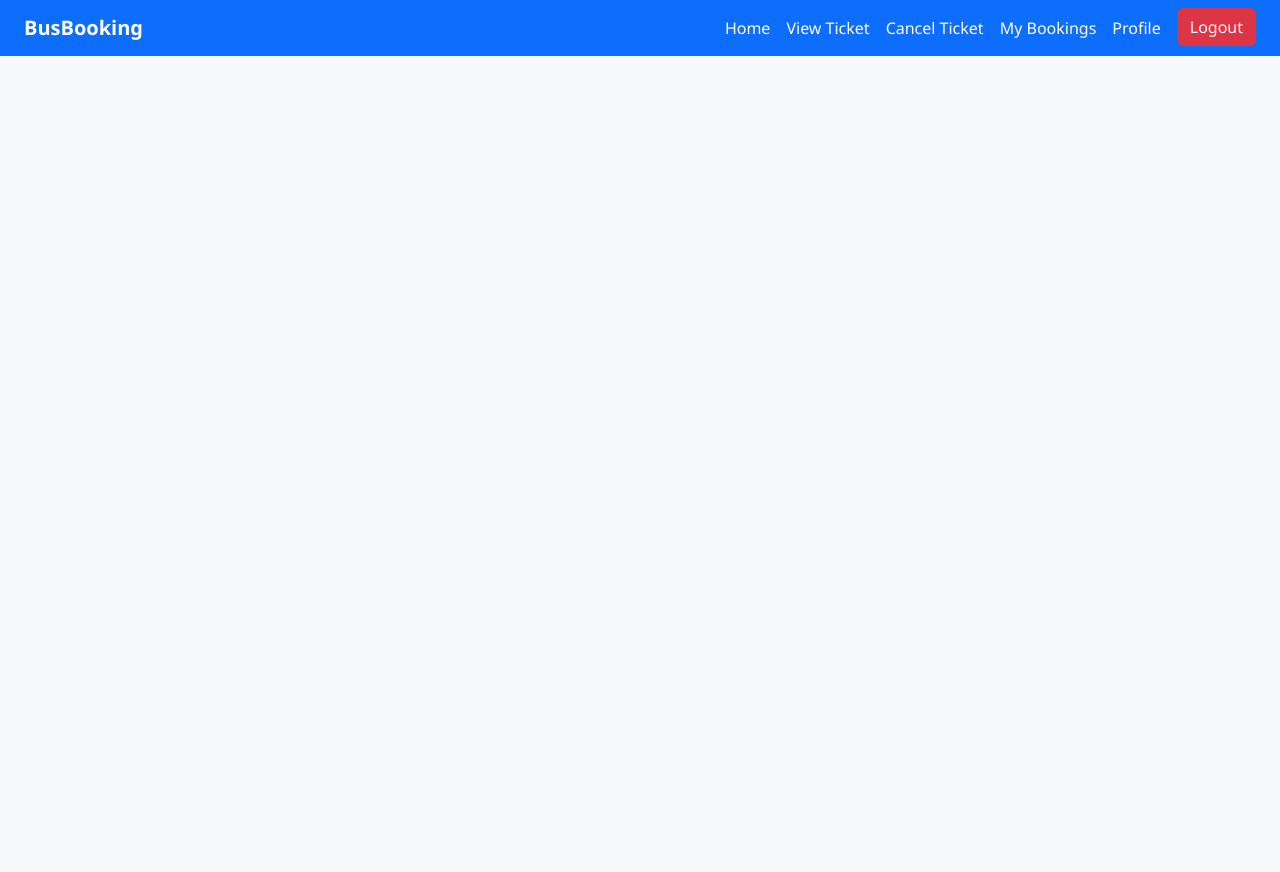
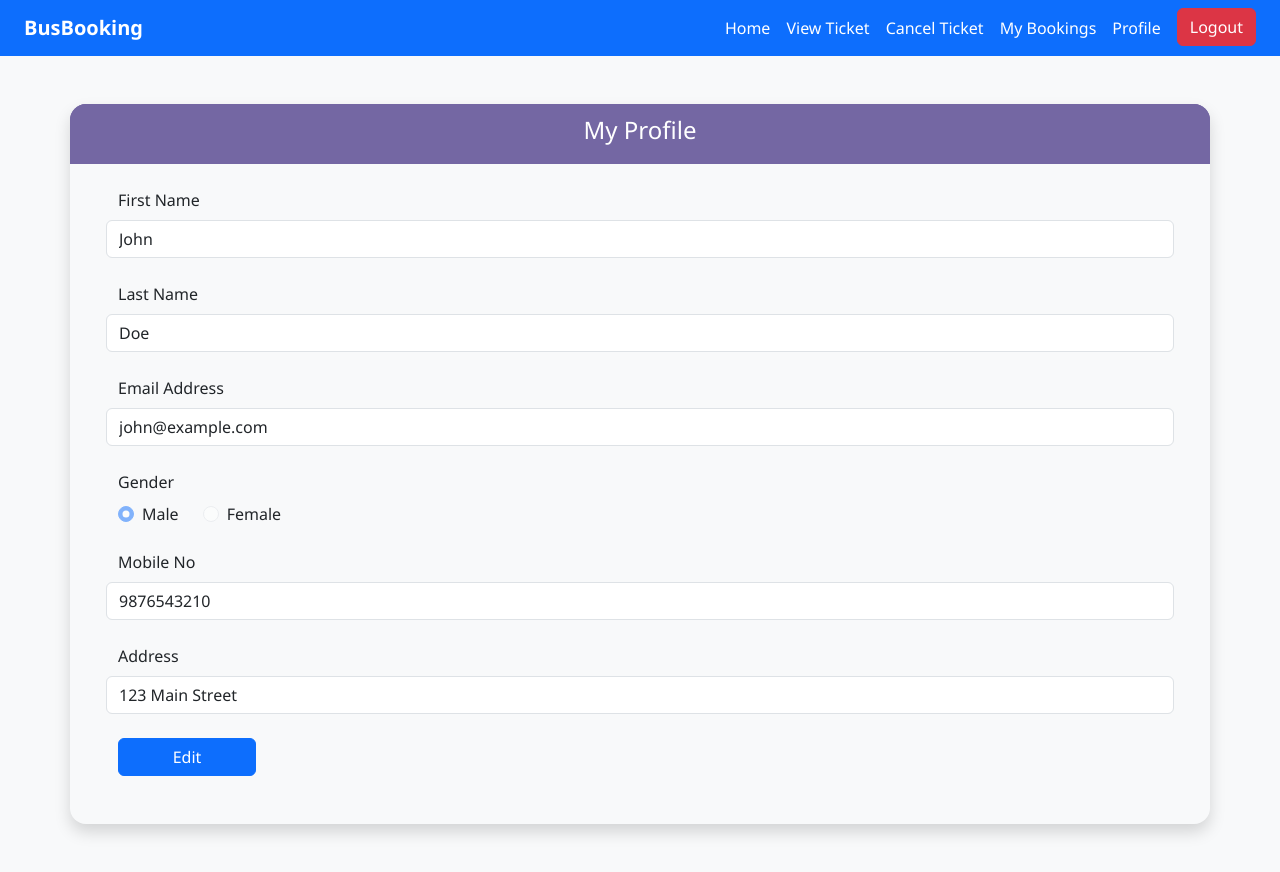
Before and after one commit to CDACSunbeamProject/BusTicketBooking, a React (Vite) app in the folder bus_ticket_booking_system/: page /User/profile in a window 1280 px wide. Before the commit the page ends 800 px from the top, so only its background shows below. Built offline with nearby package versions, Linux system fonts and the light colour scheme; a web font is replaced by a local one.

Commit message:
user profile page is completed

```diff
--- a/bus_ticket_booking_system/src/User/AppUser.jsx
+++ b/bus_ticket_booking_system/src/User/AppUser.jsx
@@ -10,6 +10,7 @@ import CancelTicket from "./pages/CancelTicket";
 import MyBookings from "./pages/MyBookings";
 import Ticket from "./pages/Ticket";
 import ViewTicket from "./pages/ViewTicket";
+import Profile from "./pages/Profile";
 function AppUser() {
   const location = useLocation();
   const hideNavbarPaths = [
@@ -32,6 +33,7 @@ function AppUser() {
         <Route path="mybookings" element={<MyBookings />} />
         <Route path="ticket" element={<Ticket />} />
         <Route path="viewticket" element={<ViewTicket />} />
+        <Route path="profile" element={<Profile />} />
       </Routes>
     </div>
   );
--- /dev/null
+++ b/bus_ticket_booking_system/src/User/pages/Profile.jsx
@@ -0,0 +1,170 @@
+import React, { useState } from "react";
+import { useNavigate } from "react-router-dom";
+
+function Profile() {
+  const navigate = useNavigate();
+
+  const [isEditable, setIsEditable] = useState(false);
+
+  const [userDetails, setUserDetails] = useState({
+    firstname: "John",
+    lastName: "Doe",
+    email: "john@example.com",
+    age: "25",
+    gender: "male",
+    mobile: "9876543210",
+    address: "123 Main Street",
+  });
+
+  const handleSave = () => {
+    alert("Profile Updated Successfully!");
+    setIsEditable(false); // Make fields readonly after save
+    navigate("/user/dashboard");
+  };
+
+  const handleEdit = () => {
+    setIsEditable(true);
+  };
+
+  return (
+    <div className="container mt-5 mb-5 pb-4 rounded-4 shadow medium-size-page">
+      <div className="row header-color rounded-top-4 justify-content-center align-items-center text-center">
+        <div className="fs-4 rounded-top-4 header-color pt-2 pb-3 fw-medium p-2 text-white">
+          My Profile
+        </div>
+      </div>
+
+      {/* First Name */}
+      <div className="row m-4">
+        <label className="form-label fw-medium fs-6">First Name</label>
+        <input
+          type="text"
+          className="form-control"
+          placeholder="Enter First Name"
+          value={userDetails.firstname}
+          readOnly={!isEditable}
+          onChange={(e) =>
+            setUserDetails({ ...userDetails, firstname: e.target.value })
+          }
+        />
+      </div>
+
+      {/* Last Name */}
+      <div className="row m-4">
+        <label className="form-label fw-medium fs-6">Last Name</label>
+        <input
+          type="text"
+          className="form-control"
+          placeholder="Enter Last Name"
+          value={userDetails.lastName}
+          readOnly={!isEditable}
+          onChange={(e) =>
+            setUserDetails({ ...userDetails, lastName: e.target.value })
+          }
+        />
+      </div>
+
+      {/* Email */}
+      <div className="row m-4">
+        <label className="form-label fw-medium fs-6">Email Address</label>
+        <input
+          type="email"
+          className="form-control"
+          placeholder="Enter Email Address"
+          value={userDetails.email}
+          readOnly={!isEditable}
+          onChange={(e) =>
+            setUserDetails({ ...userDetails, email: e.target.value })
+          }
+        />
+      </div>
+
+      {/* Gender */}
+      <div className="row m-4">
+        <label className="form-label fw-medium fs-6">Gender</label>
+        <div>
+          <input
+            type="radio"
+            className="form-check-input"
+            name="gender"
+            id="male"
+            value="male"
+            checked={userDetails.gender === "male"}
+            disabled={!isEditable}
+            onChange={(e) =>
+              setUserDetails({ ...userDetails, gender: e.target.value })
+            }
+          />
+          <label htmlFor="male" className="ms-2 me-4">
+            Male
+          </label>
+
+          <input
+            type="radio"
+            className="form-check-input"
+            name="gender"
+            id="female"
+            value="female"
+            checked={userDetails.gender === "female"}
+            disabled={!isEditable}
+            onChange={(e) =>
+              setUserDetails({ ...userDetails, gender: e.target.value })
+            }
+          />
+          <label htmlFor="female" className="ms-2 me-4">
+            Female
+          </label>
+        </div>
+      </div>
+
+      {/* Mobile */}
+      <div className="row m-4">
+        <label className="form-label fw-medium fs-6">Mobile No</label>
+        <input
+          type="tel"
+          maxLength={10}
+          minLength={10}
+          className="form-control"
+          placeholder="Enter Mobile No"
+          value={userDetails.mobile}
+          readOnly={!isEditable}
+          onChange={(e) =>
+            setUserDetails({ ...userDetails, mobile: e.target.value })
+          }
+        />
+      </div>
+
+      {/* Address */}
+      <div className="row m-4">
+        <label className="form-label fw-medium fs-6">Address</label>
+        <input
+          type="text"
+          className="form-control"
+          placeholder="Enter Address"
+          value={userDetails.address}
+          readOnly={!isEditable}
+          onChange={(e) =>
+            setUserDetails({ ...userDetails, address: e.target.value })
+          }
+        />
+      </div>
+
+      {/* Buttons */}
+      <div className="row m-4">
+        <div className="d-grid col-2">
+          {isEditable ? (
+            <button className="btn btn-success me-3" onClick={handleSave}>
+              Save
+            </button>
+          ) : (
+            <button className="btn btn-primary me-3" onClick={handleEdit}>
+              Edit
+            </button>
+          )}
+        </div>
+      </div>
+    </div>
+  );
+}
+
+export default Profile;
```
